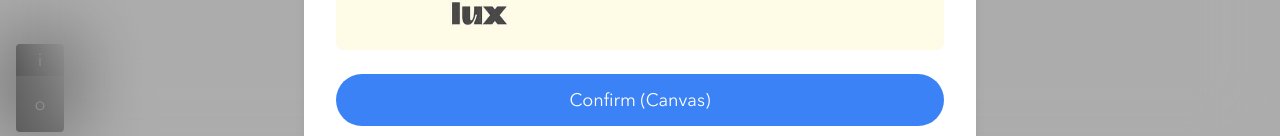
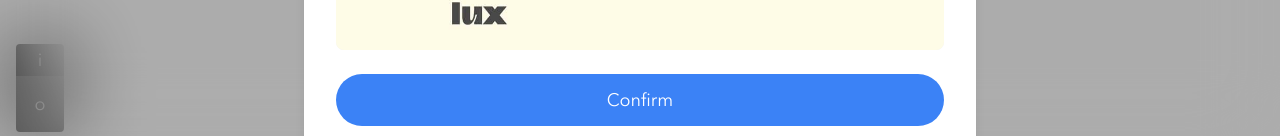
Before and after one commit to korakochb/Guds, a React (Vite) app: page / in a window 1280 px wide. Both pictures are taken after a click on the button "Preview & Share". Shown: the part 1874-2010 px from the top of the page. Built offline with nearby package versions, Linux system fonts and the light colour scheme.

Commit message:
edit name button

```diff
--- a/src/pages/Home.tsx
+++ b/src/pages/Home.tsx
@@ -342,7 +342,7 @@ export default function Home({ isDarkMode, setIsDarkMode }: HomeProps) {
               onClick={handleConfirmCanvas}
               disabled={!assetsLoaded || !previewReady}
             >
-              Confirm (Canvas)
+              Confirm
             </button>
           </>
         )}
```
